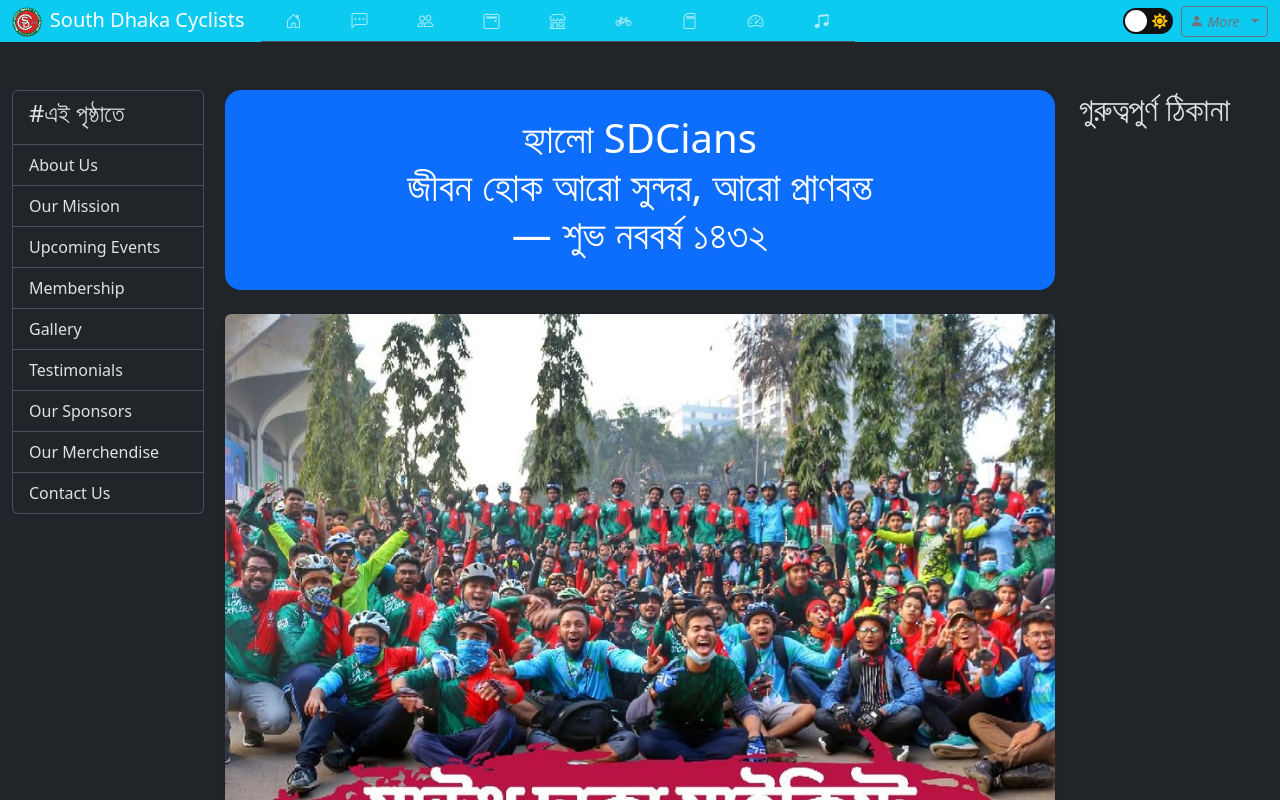
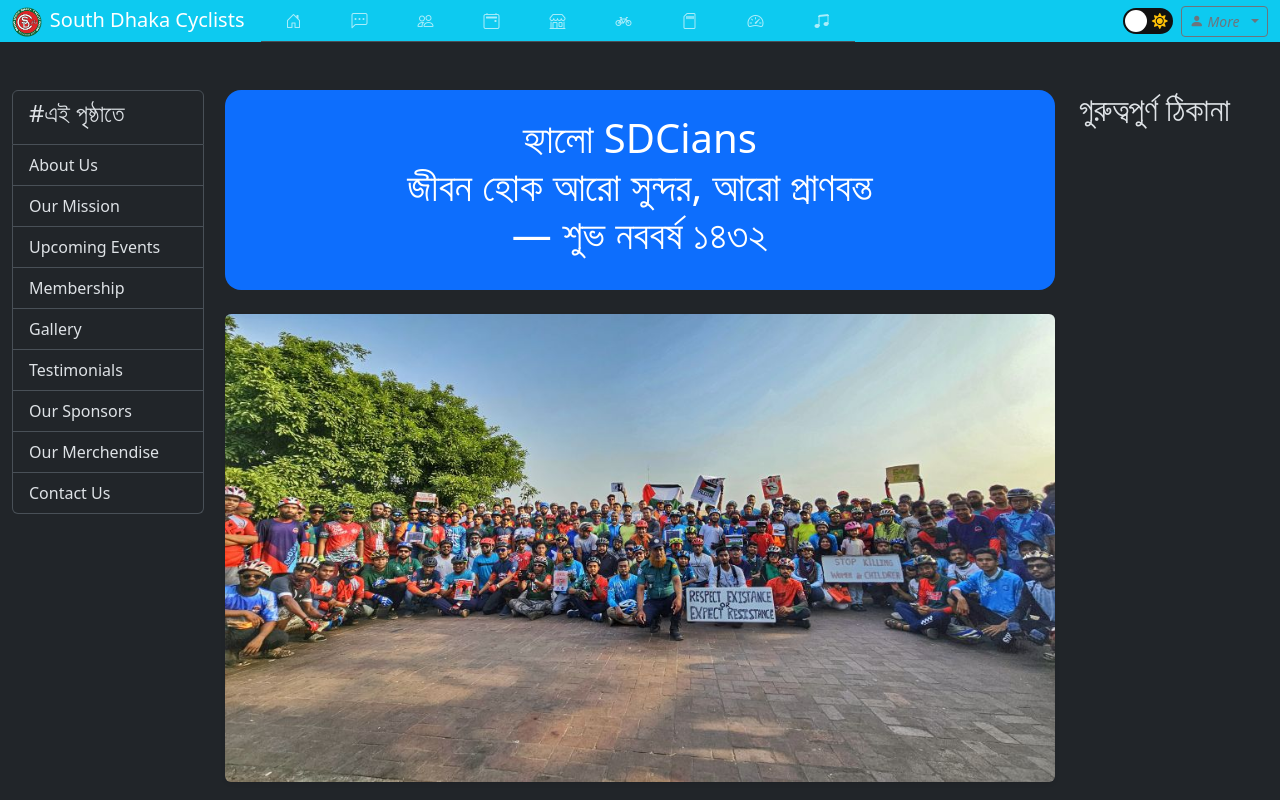
Before and after one commit to jidni911/SDC, an Angular app: page /intro in a window 1280 px wide. Shown: the top 800 px of the page. Built offline with nearby package versions, Linux system fonts and the light colour scheme; no server answers.

Commit message:
added intro images

```diff
--- a/src/app/components/intro/intro.component.html
+++ b/src/app/components/intro/intro.component.html
@@ -32,7 +32,7 @@
       </header>
       <div style=" animation: fadeIn 2s;" id="h123">
 
-        <img [src]="bg1" alt="" class="img-fluid mb-4 rounded shadow-sm sticky-top w-100" style="z-index: auto;">
+        <img [src]="savegazaevent" alt="" class="img-fluid mb-4 rounded shadow-sm sticky-top w-100" style="z-index: auto;">
       </div>
 
       <section id="aboutus" class="mb-4 p-4  rounded shadow-sm">
@@ -155,10 +155,10 @@
             <img [src]="bg1" class="img-fluid rounded shadow-sm" alt="Event 1">
           </div>
           <div class="col-md-4 mb-4">
-            <img [src]="bg1" class="img-fluid rounded shadow-sm" alt="Event 2">
+            <img [src]="savegazaevent" class="img-fluid rounded shadow-sm" alt="Event 2">
           </div>
           <div class="col-md-4 mb-4">
-            <img [src]="bg1" class="img-fluid rounded shadow-sm" alt="Event 3">
+            <img [src]="barishalride" class="img-fluid rounded shadow-sm" alt="Event 3">
           </div>
         </div>
         <p>For more photos, please visit our website or follow us on social media.</p>
--- a/src/app/components/intro/intro.component.ts
+++ b/src/app/components/intro/intro.component.ts
@@ -10,4 +10,6 @@ export class IntroComponent {
  sdcbijoyjersey25 = 'assets/photo/sdcbijoyjersey25.png';
  sdcbijoyjersey21 = 'assets/photo/sdcbijoyjersey21.png';
  sdcofficialjersey23 = 'assets/photo/sdcofficialjersey23.png';
+ savegazaevent = 'assets/photo/savegazaevent.png';
+ barishalride = 'assets/photo/barishalride.png';
 }
```
Also changed, not shown: src/assets/photo/barishalride.png (added), src/assets/photo/savegazaevent.png (added).
